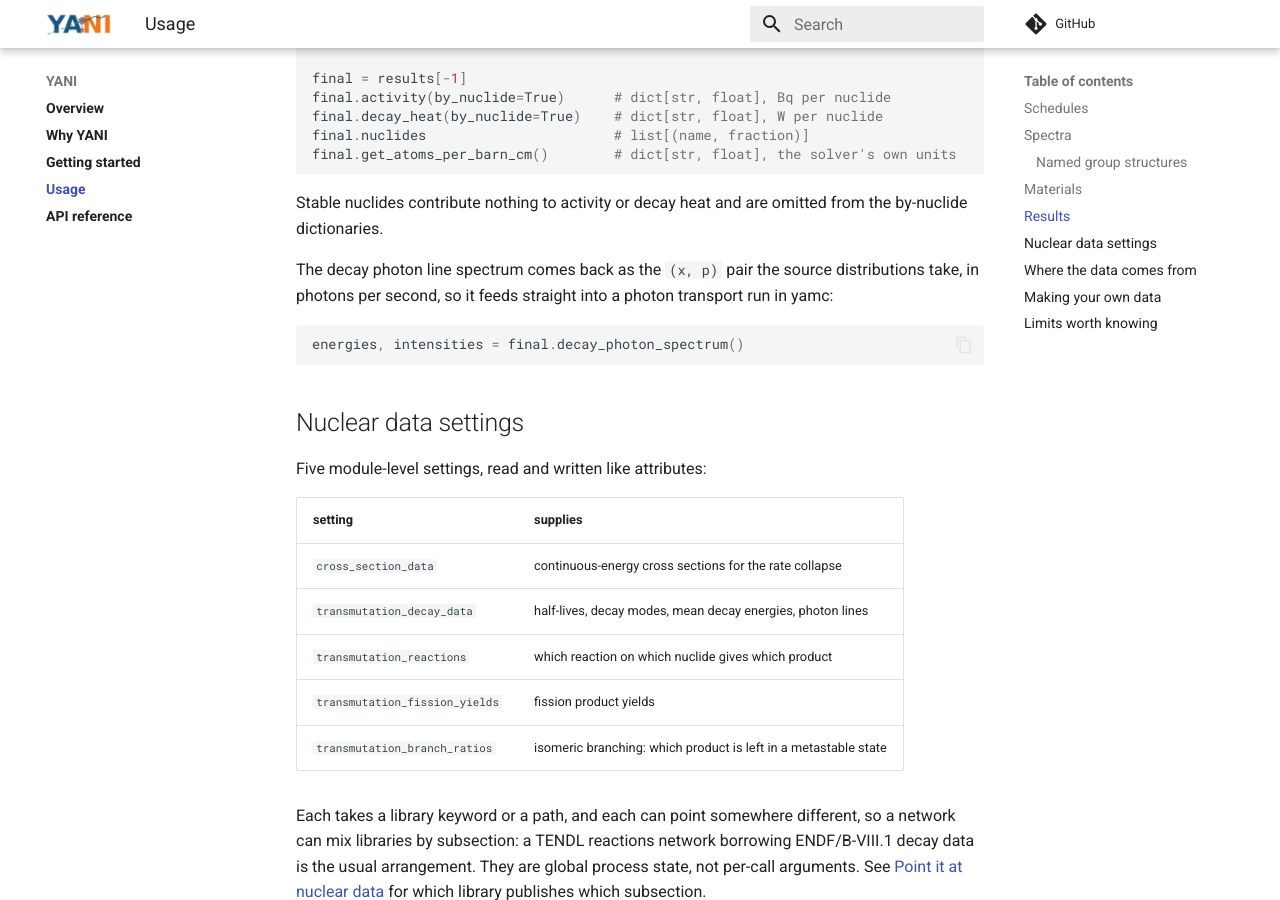
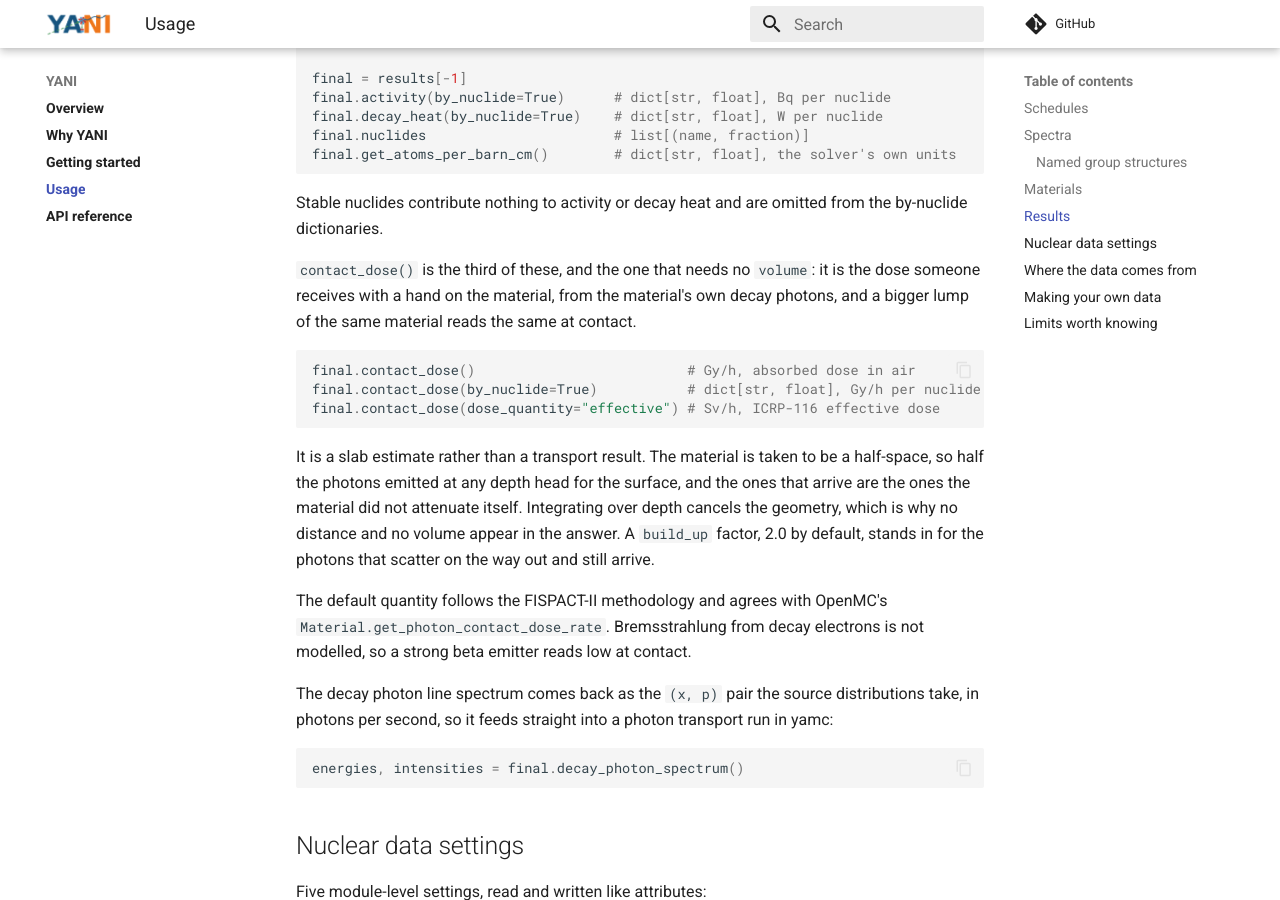
Before and after one commit to fusion-neutronics/yani, an MkDocs documentation site: the page built from docs/usage.md, in a window 1280 px wide and 900 px high, scrolled down 3108 px. Built offline with MkDocs 1.6.1 and Material for MkDocs 9.7.7, drawn with Linux system fonts in a browser that asks for light colours; comment, search, counter and statistics services are not loaded.

Commit message:
Document the contact dose rate
`Material.contact_dose()` joins activity and decay heat as the third thing you
can ask an inventory, and it is the one that needs no volume: the slab estimate
it computes has no distance and no geometry left in it, so a bigger lump of the
same material reads the same at contact.

The API reference picks the method up on its own from the wheel's stubs. What
needed writing is the prose: what the number means, that the default quantity
is an absorbed dose in air following FISPACT-II, that an effective dose in Sv/h
is a keyword away, and that bremsstrahlung is not in it.

Requires yani-core carrying the method, so this follows that release rather
than leading it.

Co-Authored-By: Claude Opus 5 <noreply@anthropic.com>
Claude-Session: https://claude.ai/code/session_01Syp5ssu14gQCCqoN5zPWk1

````diff
--- a/docs/usage.md
+++ b/docs/usage.md
@@ -148,6 +148,29 @@ final.get_atoms_per_barn_cm()        # dict[str, float], the solver's own units
 Stable nuclides contribute nothing to activity or decay heat and are omitted from
 the by-nuclide dictionaries.
 
+`contact_dose()` is the third of these, and the one that needs no `volume`: it
+is the dose someone receives with a hand on the material, from the material's
+own decay photons, and a bigger lump of the same material reads the same at
+contact.
+
+<!-- doctest: skip -->
+```python
+final.contact_dose()                          # Gy/h, absorbed dose in air
+final.contact_dose(by_nuclide=True)           # dict[str, float], Gy/h per nuclide
+final.contact_dose(dose_quantity="effective") # Sv/h, ICRP-116 effective dose
+```
+
+It is a slab estimate rather than a transport result. The material is taken to
+be a half-space, so half the photons emitted at any depth head for the surface,
+and the ones that arrive are the ones the material did not attenuate itself.
+Integrating over depth cancels the geometry, which is why no distance and no
+volume appear in the answer. A `build_up` factor, 2.0 by default, stands in for
+the photons that scatter on the way out and still arrive.
+
+The default quantity follows the FISPACT-II methodology and agrees with
+OpenMC's `Material.get_photon_contact_dose_rate`. Bremsstrahlung from decay
+electrons is not modelled, so a strong beta emitter reads low at contact.
+
 The decay photon line spectrum comes back as the `(x, p)` pair the source
 distributions take, in photons per second, so it feeds straight into a photon
 transport run in yamc:
````
Also changed, not shown: README.md (+1 -0 lines), docs/getting_started.md (+2 -0 lines).
